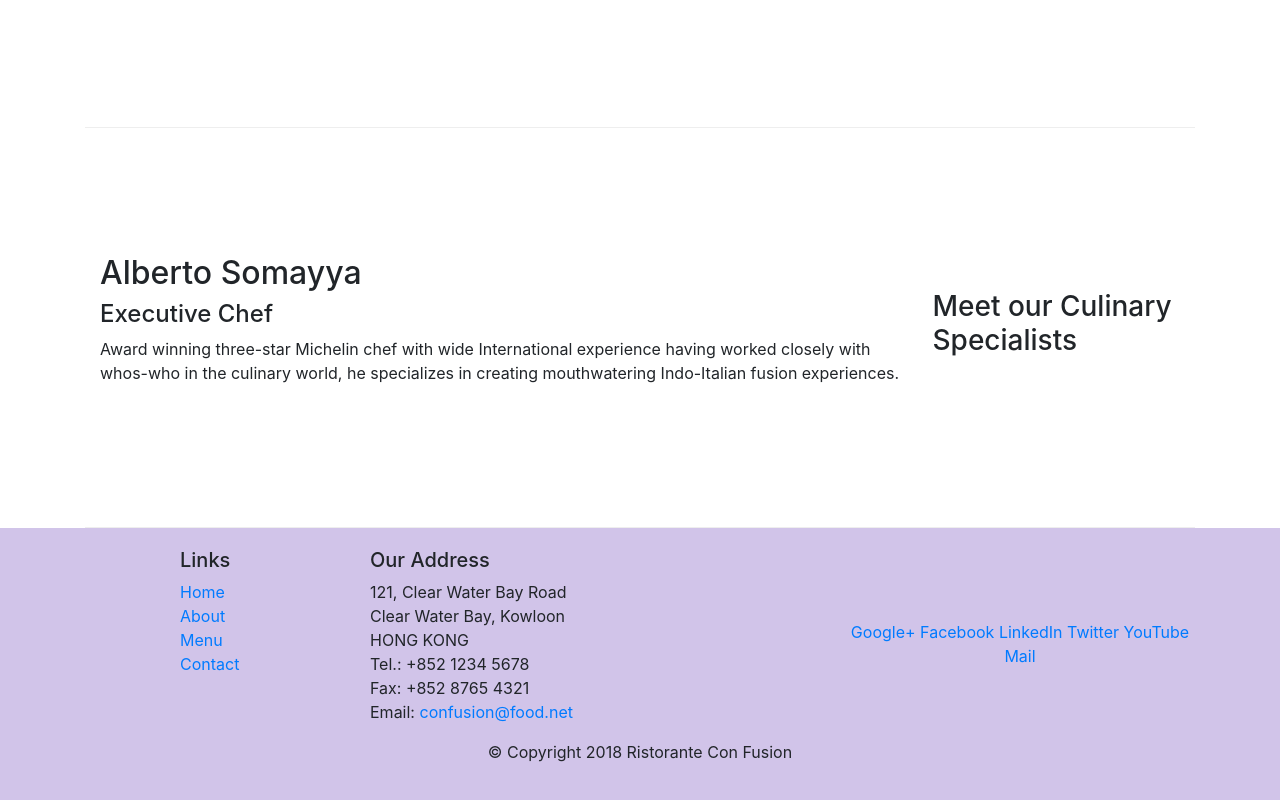
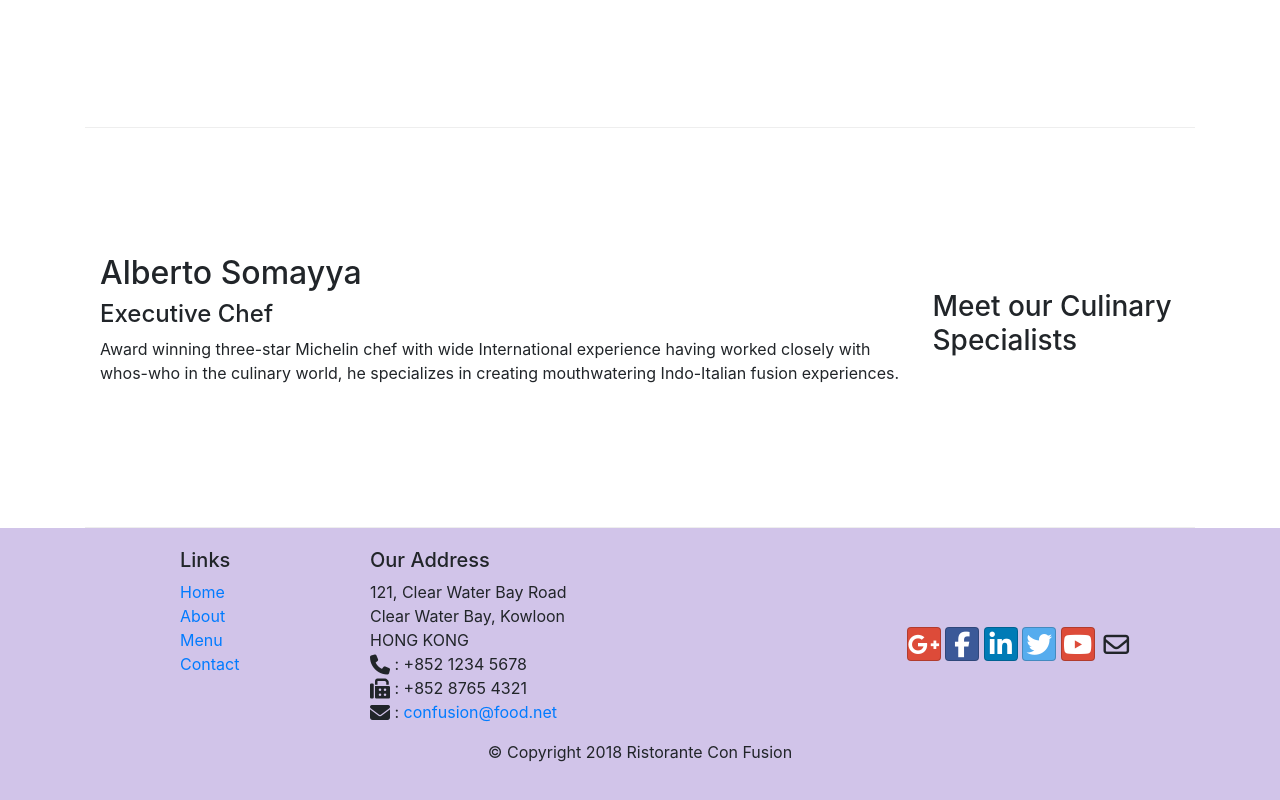
Before and after one commit to premnathkulal1/Courcera_Bootstrap_Cource_2, a plain HTML site: page index.html in a window 1280 px wide. Shown: the part 1006-1806 px from the top of the page. Drawn offline with nearby package versions, Linux system fonts and the light colour scheme.

Commit message:
Font Awesome

```diff
--- a/index.html
+++ b/index.html
@@ -9,6 +9,8 @@
 
     <!-- Bootstrap CSS -->
     <link rel="stylesheet" href="node_modules/bootstrap/dist/css/bootstrap.min.css">
+    <link rel="stylesheet" href="node_modules/font-awesome/css/font-awesome.min.css">
+    <link rel="stylesheet" href="node_modules/bootstrap-social/bootstrap-social.css">
     <link href="css/styles.css" rel="stylesheet">
     <title>Ristorante Con Fusion</title>
 </head>
@@ -24,10 +26,10 @@
             </button>
             <div class="collapse navbar-collapse" id="Navbar">
                 <ul class="navbar-nav mr-auto">
-                    <li class="nav-item active"><a class="nav-link" href="#">Home</a></li>
-                    <li class="nav-item"><a class="nav-link" href="./aboutus.html">About</a></li>
-                    <li class="nav-item"><a class="nav-link" href="#">Menu</a></li>
-                    <li class="nav-item"><a class="nav-link" href="#">Contact</a></li>
+                    <li class="nav-item active"><a class="nav-link" href="#"><span class="fa fa-home fa-lg"></span> Home</a></li>
+                    <li class="nav-item"><a class="nav-link" href="./aboutus.html"><span class="fa fa-info fa-lg"></span> About</a></li>
+                    <li class="nav-item"><a class="nav-link" href="#"><span class="fa fa-list fa-lg"></span> Menu</a></li>
+                    <li class="nav-item"><a class="nav-link" href="#"><span class="fa fa-address-card fa-lg"></span> Contact</a></li>
                 </ul>
              </div>
         </div>
@@ -100,19 +102,19 @@
 		              121, Clear Water Bay Road<br>
 		              Clear Water Bay, Kowloon<br>
 		              HONG KONG<br>
-		              Tel.: +852 1234 5678<br>
-		              Fax: +852 8765 4321<br>
-		              Email: <a href="mailto:confusion@food.net">confusion@food.net</a>
+		              <i class="fa fa-phone fa-lg"></i> : +852 1234 5678<br>
+		              <i class="fa fa-fax fa-lg"></i> : +852 8765 4321<br>
+		              <i class="fa fa-envelope fa-lg"></i> : <a href="mailto:confusion@food.net">confusion@food.net</a>
 		           </address>
                 </div>
                 <div class="col-12 col-sm-4 align-self-center">
                     <div class="text-center">
-                        <a href="http://google.com/+">Google+</a>
-                        <a href="http://www.facebook.com/profile.php?id=">Facebook</a>
-                        <a href="http://www.linkedin.com/in/">LinkedIn</a>
-                        <a href="http://twitter.com/">Twitter</a>
-                        <a href="http://youtube.com/">YouTube</a>
-                        <a href="mailto:">Mail</a>
+                        <a class="btn btn-social-icon btn-google" href="http://google.com/+"><i class="fa fa-google-plus fa-lg"></i></a>
+                        <a class="btn btn-social-icon btn-facebook" href="http://www.facebook.com/"><i class="fa fa-facebook fa-lg"></i></a>
+                        <a class="btn btn-social-icon btn-linkedin" href="http://www.linkedin.com/in/"><i class="fa fa-linkedin fa-lg"></i></a>
+                        <a class="btn btn-social-icon btn-twitter" href="http://twitter.com/"><i class="fa fa-twitter fa-lg"></i></a>
+                        <a class="btn btn-social-icon btn-google" href="http://youtube.com/"><i class="fa fa-youtube fa-lg"></i></a>
+                        <a class="btn btn-social-icon" href="mailto:"><i class="fa fa-envelope-o fa-lg"></i></a>
                     </div>
                 </div>
            </div>
```
Also changed, not shown: aboutus.html (+9 -7 lines), 1 other file.
